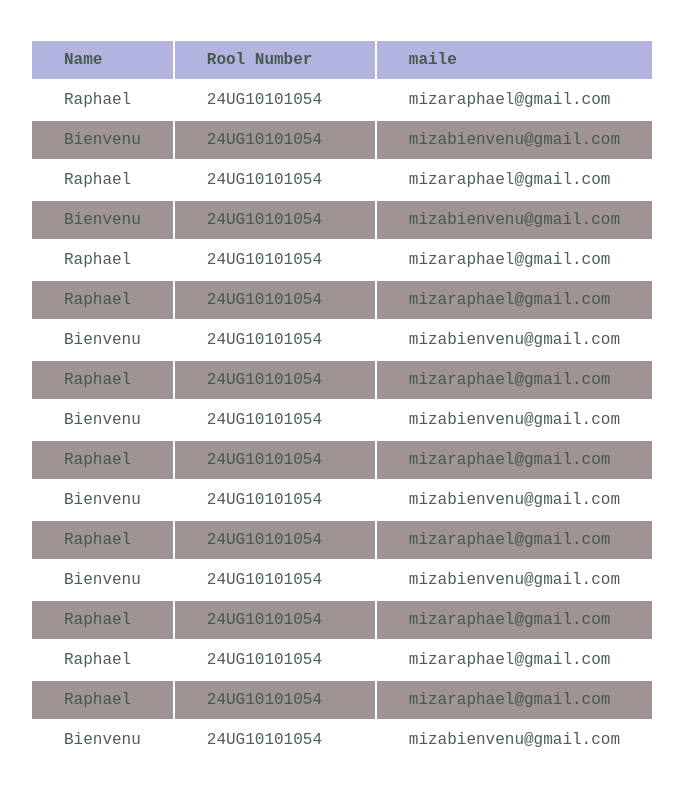
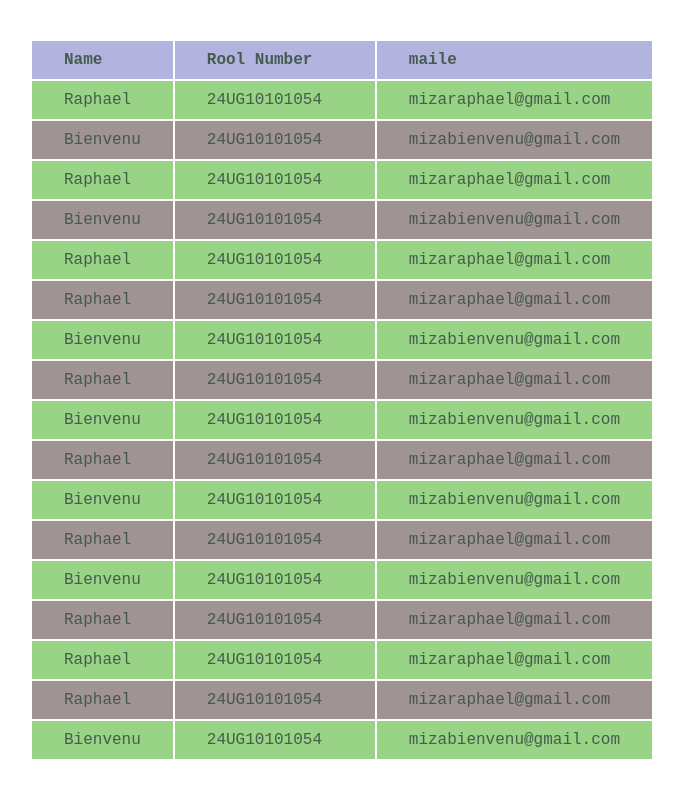
Before and after one commit to beva3/exoWeb, a plain HTML site: page tableau/tableau.html in a window 1280 px wide. Shown: the whole page, without its empty margins (298-981 px from the left). Drawn offline with Linux system fonts and the light colour scheme.

Commit message:
use odd = impaire

```diff
--- a/tableau/tableau.html
+++ b/tableau/tableau.html
@@ -45,6 +45,9 @@
         tbody{
             tr:nth-child(even) {
                 background-color: rgb(160, 147, 147);
+            }
+            tr:nth-child(odd) {
+                background-color: rgb(152, 211, 134);
             }
             td{
                 padding: 10px 2rem ;
```
